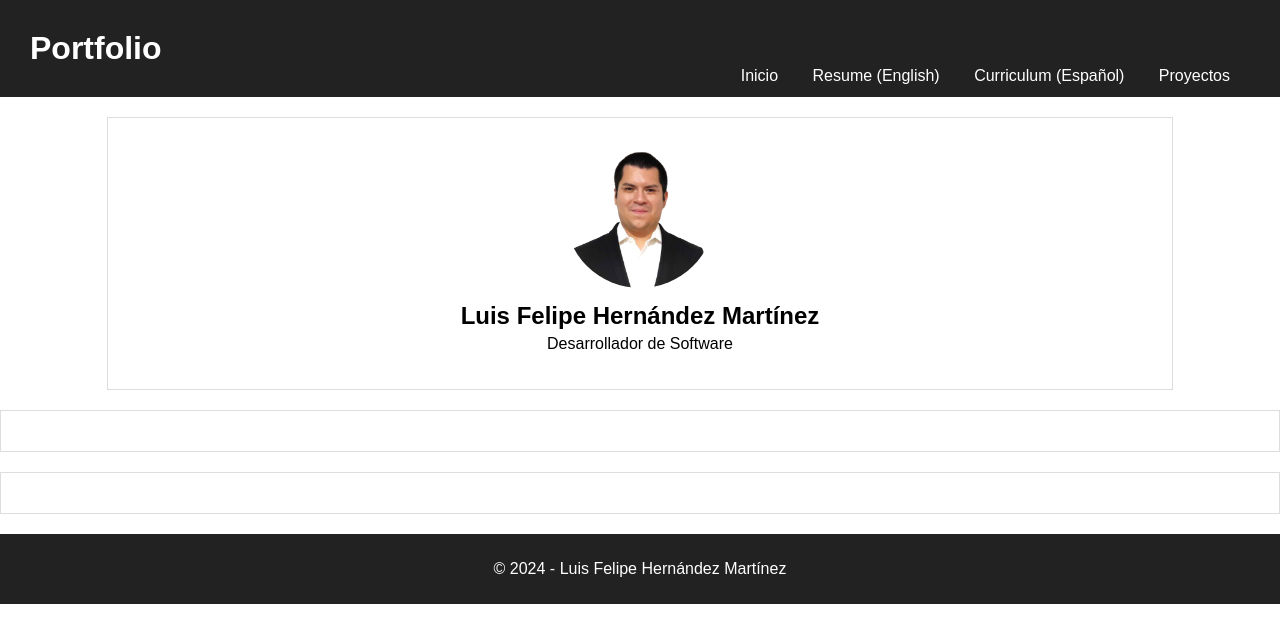
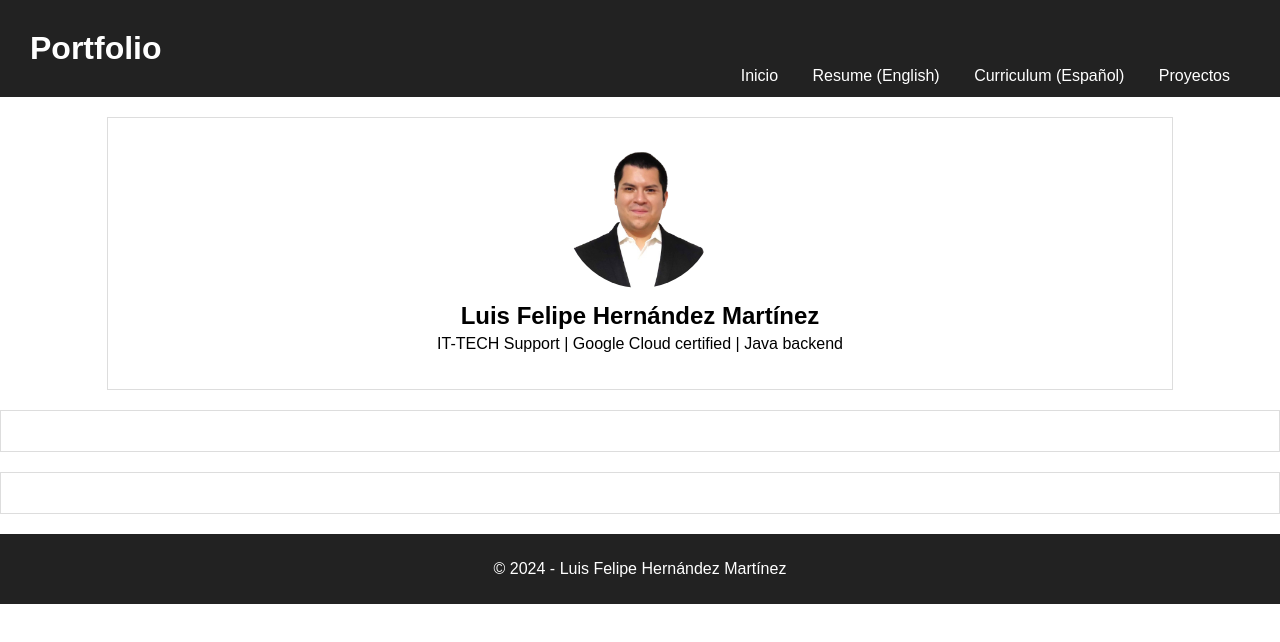
Before and after one commit to LuisFHernandez/Portfolio, a plain HTML site: page index.html in a window 1280 px wide. Drawn offline with Linux system fonts and the light colour scheme.

Commit message:
Update index.html
updated label

```diff
--- a/index.html
+++ b/index.html
@@ -21,7 +21,7 @@
         <section class="perfil">
             <img src="foto-perfil.png" alt="Foto de perfil">
             <h2>Luis Felipe Hernández Martínez</h2>
-            <p>Desarrollador de Software</p>
+            <p>IT-TECH Support | Google Cloud certified | Java backend</p>
         </section>
 
         <section id="inicio">
```
